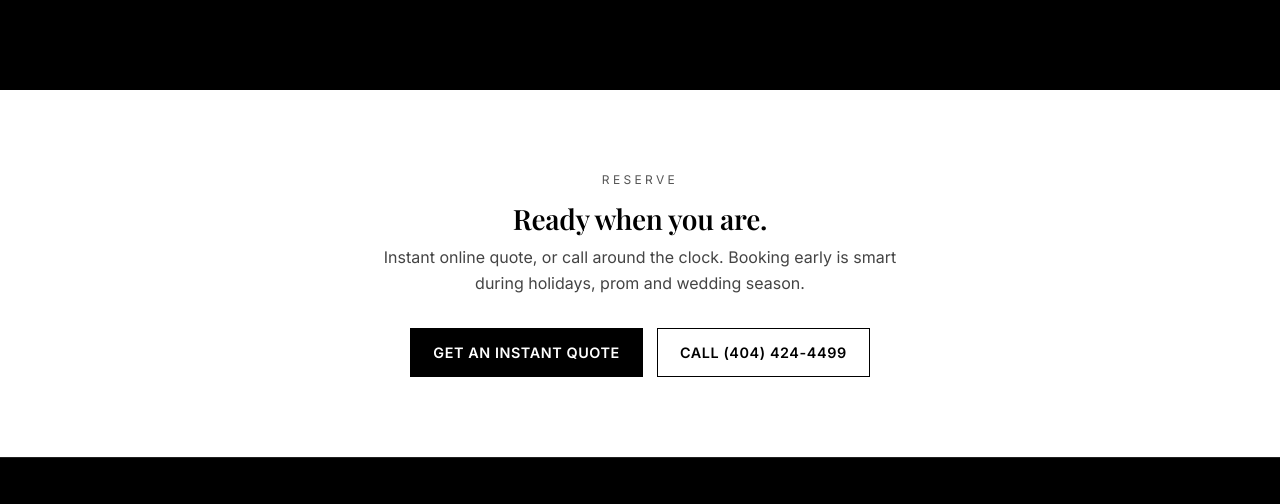
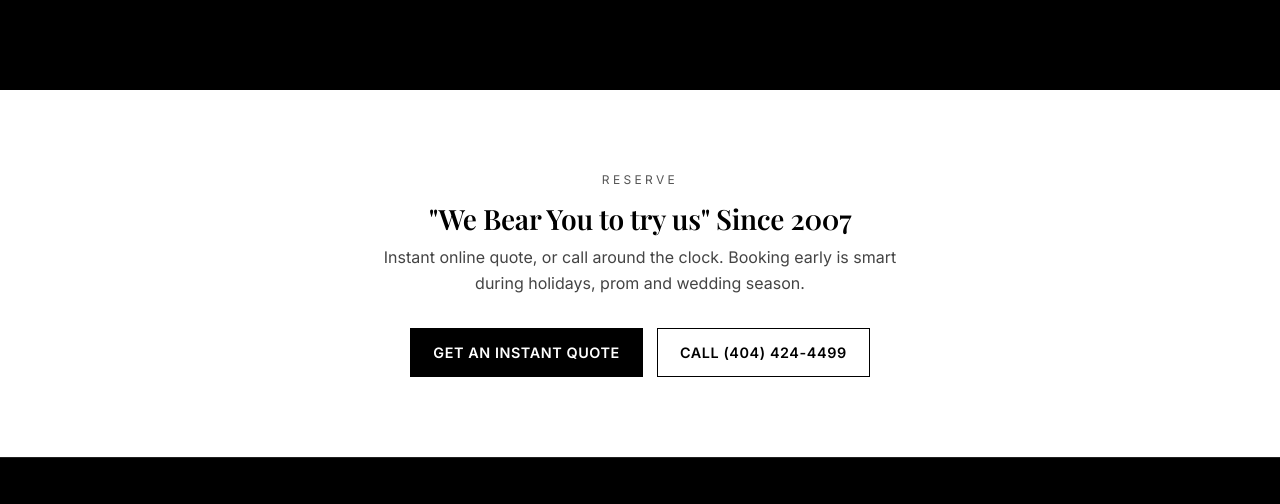
Before and after one commit to grandlimo/bearlimo, an Eleventy site: page src/index.md in a window 1280 px wide. Shown: the part 3976-4480 px from the top of the page. Built offline with nearby package versions, Linux system fonts and the light colour scheme; Eleventy itself is replaced by a stand-in of ours; files that its build step writes are made by us from their sources.

Commit message:
Update Pages “home”

```diff
--- a/src/index.md
+++ b/src/index.md
@@ -96,7 +96,7 @@ services_section:
         appointments, city tours.
 cta_band:
   eyebrow: Reserve
-  heading: Ready when you are.
+  heading: '"We Bear You to try us" Since 2007'
   description: Instant online quote, or call around the clock. Booking early is
     smart during holidays, prom and wedding season.
 layout: home.njk
```
